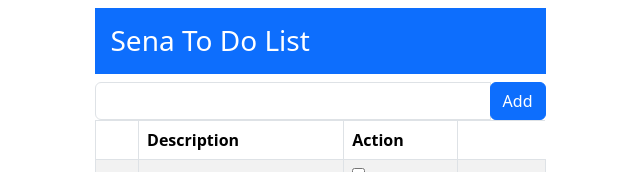
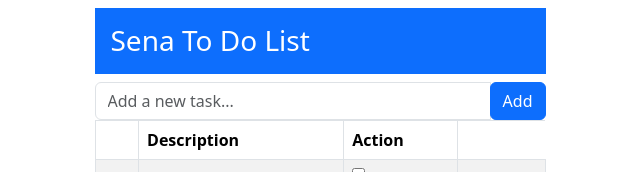
Before and after one commit to sena-nur/angular-projects, an Angular app in the folder to-do-app/: page / in a window 1280 px wide. Shown: the top 172 px of the page, without its empty margins (320-960 px from the left). Built offline with nearby package versions, Linux system fonts and the light colour scheme.

Commit message:
feat:adding item

```diff
--- a/to-do-app/src/app/app.component.html
+++ b/to-do-app/src/app/app.component.html
@@ -3,9 +3,14 @@
     <div class="col-5">
       <h3 class="bg-primary text-white p-3">{{ getName() }} To Do List</h3>
       <div class="input-group">
-        <input type="text" class="form-control" />
+        <input
+          type="text"
+          class="form-control"
+          [(ngModel)]="newItemDescription"
+          placeholder="Add a new task..."
+        />
         <div class="input-group-append">
-          <button class="btn btn-primary">Add</button>
+          <button class="btn btn-primary" (click)="addItem()">Add</button>
         </div>
       </div>
       <table class="table table-striped table-bordered">
--- a/to-do-app/src/app/app.component.ts
+++ b/to-do-app/src/app/app.component.ts
@@ -1,7 +1,7 @@
 import { Component } from '@angular/core';
 import { RouterOutlet } from '@angular/router';
 import { CommonModule, NgFor } from '@angular/common';
-import { Model } from './model';
+import { Model, TodoItem } from './model';
 import { FormsModule } from '@angular/forms';
 @Component({
   selector: 'app-root',
@@ -12,6 +12,7 @@ import { FormsModule } from '@angular/forms';
 })
 export class AppComponent {
   model = new Model();
+  newItemDescription: string = '';
 
   getName() {
     return this.model.user;
@@ -20,4 +21,12 @@ export class AppComponent {
   getItems() {
     return this.model.items.filter((item) => !item.action);
   }
+
+  addItem() {
+    if (this.newItemDescription.trim()) {
+      // Check if input is not empty
+      this.model.items.push(new TodoItem(this.newItemDescription, false));
+      this.newItemDescription = ''; // Clear input field after adding the item
+    }
+  }
 }
```
